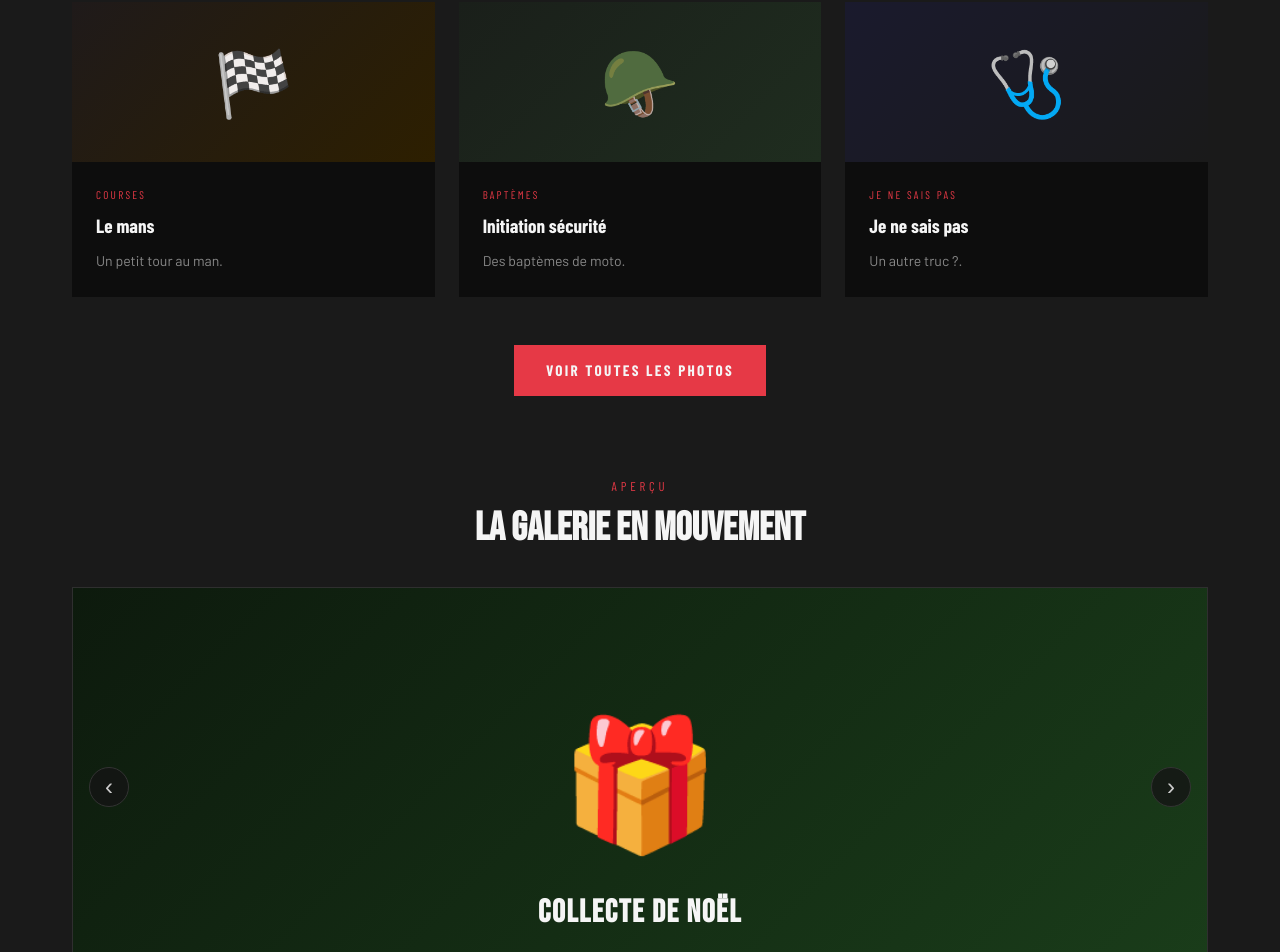
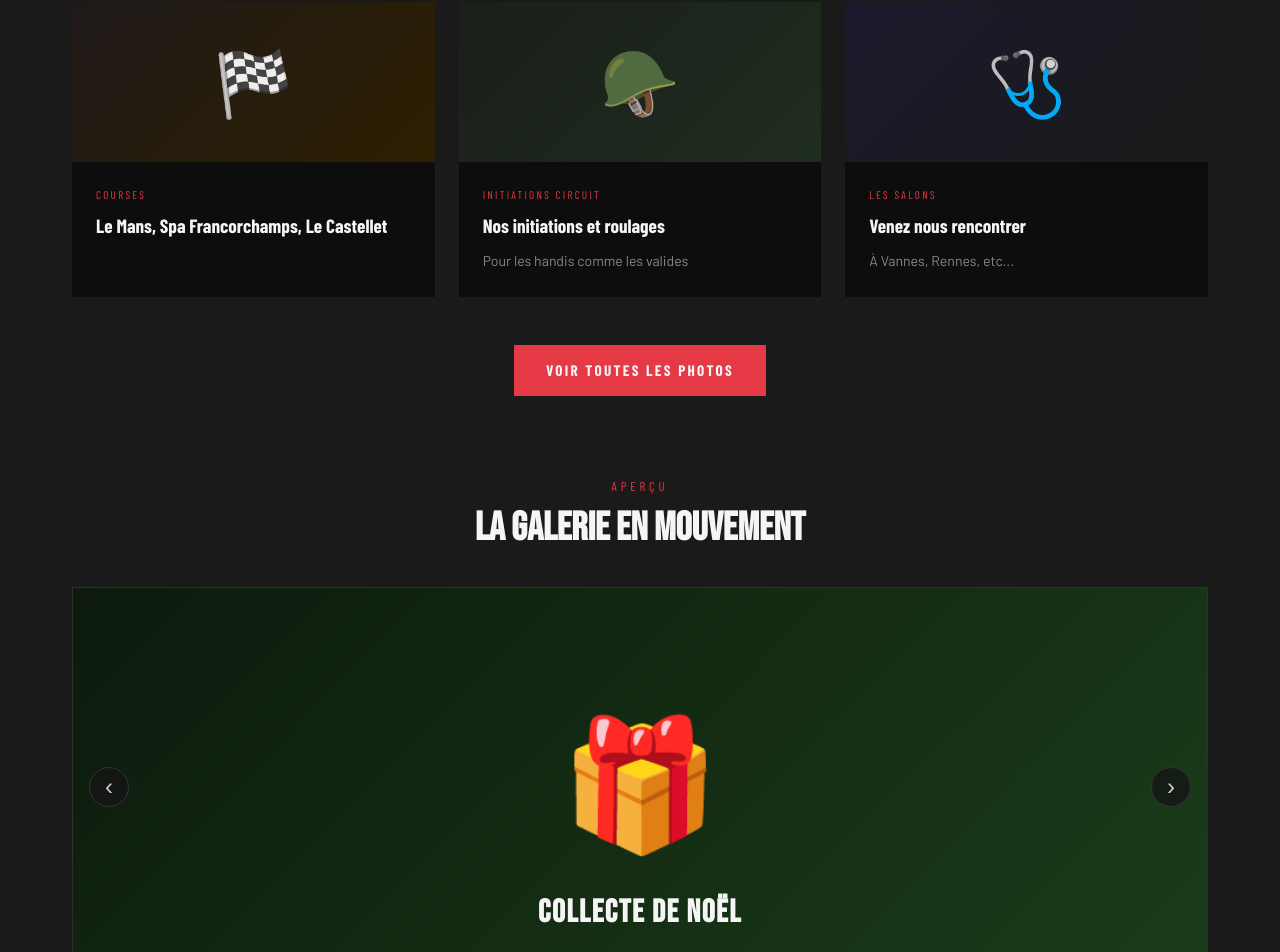
Before and after one commit to Jabbalh/ride4changev2, a Vue app: page / in a window 1280 px wide. Shown: the part 1564-2516 px from the top of the page. Built offline with nearby package versions, Linux system fonts and the light colour scheme; no server answers.

Commit message:
Changement texte

```diff
--- a/src/views/HomeView.vue
+++ b/src/views/HomeView.vue
@@ -258,9 +258,9 @@ const openPhoto = (v: Value) => {
 }
 const closePhoto = () => photoDialog.value?.close()
 const actions = [
-  { tag: 'Courses', emoji: '🏁', color: 'linear-gradient(135deg,#1f1a1a,#2d1f00)', title: 'Le mans', desc: 'Un petit tour au man.' },
-  { tag: 'Baptèmes', emoji: '🪖', color: 'linear-gradient(135deg,#1a1f1a,#1f2d1f)', title: 'Initiation sécurité', desc: 'Des baptèmes de moto.' },
-  { tag: 'Je ne sais pas', emoji: '🩺', color: 'linear-gradient(135deg,#1a1a2d,#1a1a1a)', title: 'Je ne sais pas', desc: 'Un autre truc ?.' },
+  { tag: 'Courses', emoji: '🏁', color: 'linear-gradient(135deg,#1f1a1a,#2d1f00)', title: 'Le Mans, Spa Francorchamps, Le Castellet', desc: '' },
+  { tag: 'Initiations circuit', emoji: '🪖', color: 'linear-gradient(135deg,#1a1f1a,#1f2d1f)', title: 'Nos initiations et roulages', desc: 'Pour les handis comme les valides ' },
+  { tag: 'Les salons', emoji: '🩺', color: 'linear-gradient(135deg,#1a1a2d,#1a1a1a)', title: 'Venez nous rencontrer', desc: 'À Vannes, Rennes, etc...' },
 ]
 const testimonials = [
   { name: 'Toto', role: 'Membre depuis 2025', initials: 'TT', quote: "Moi je bricole." },
```
